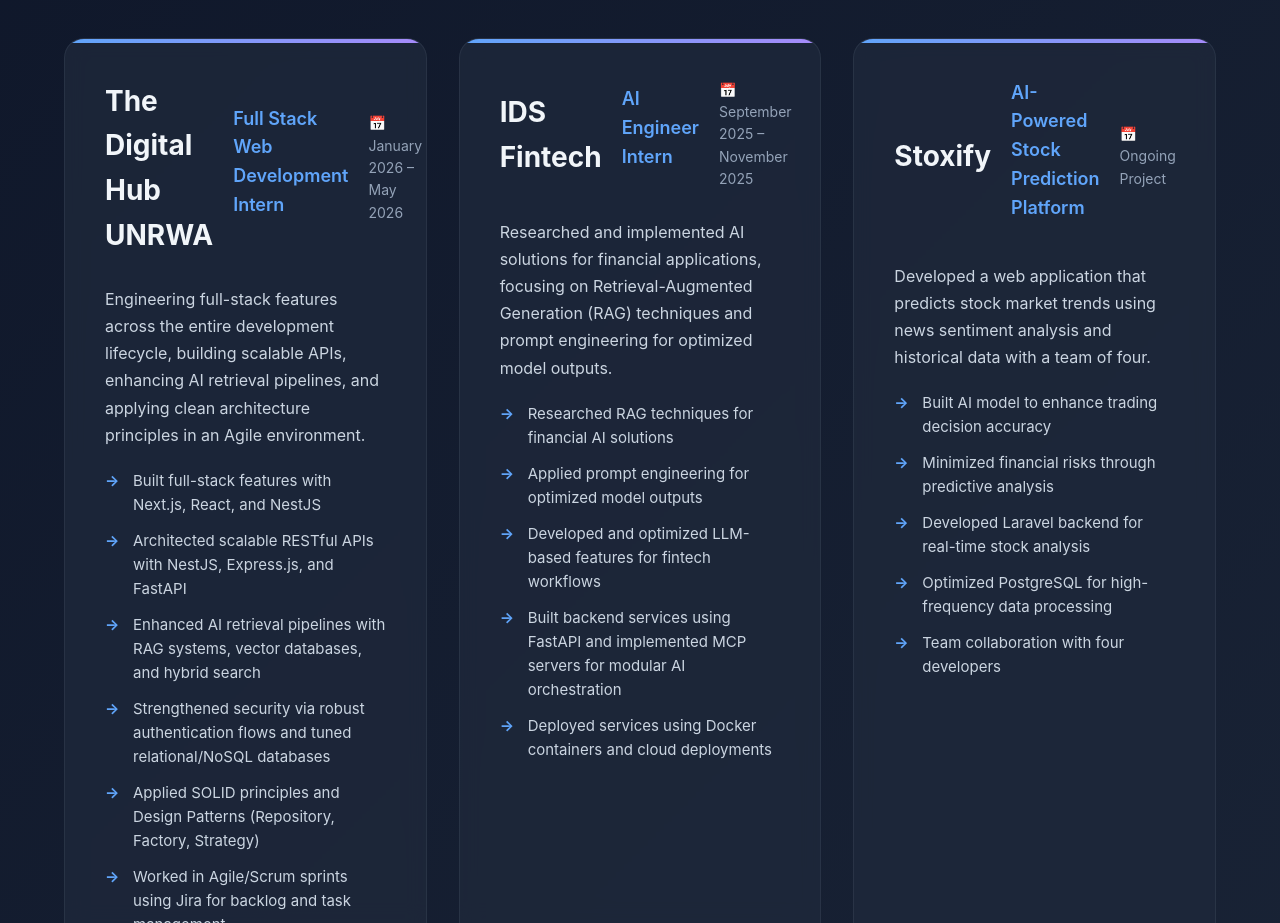
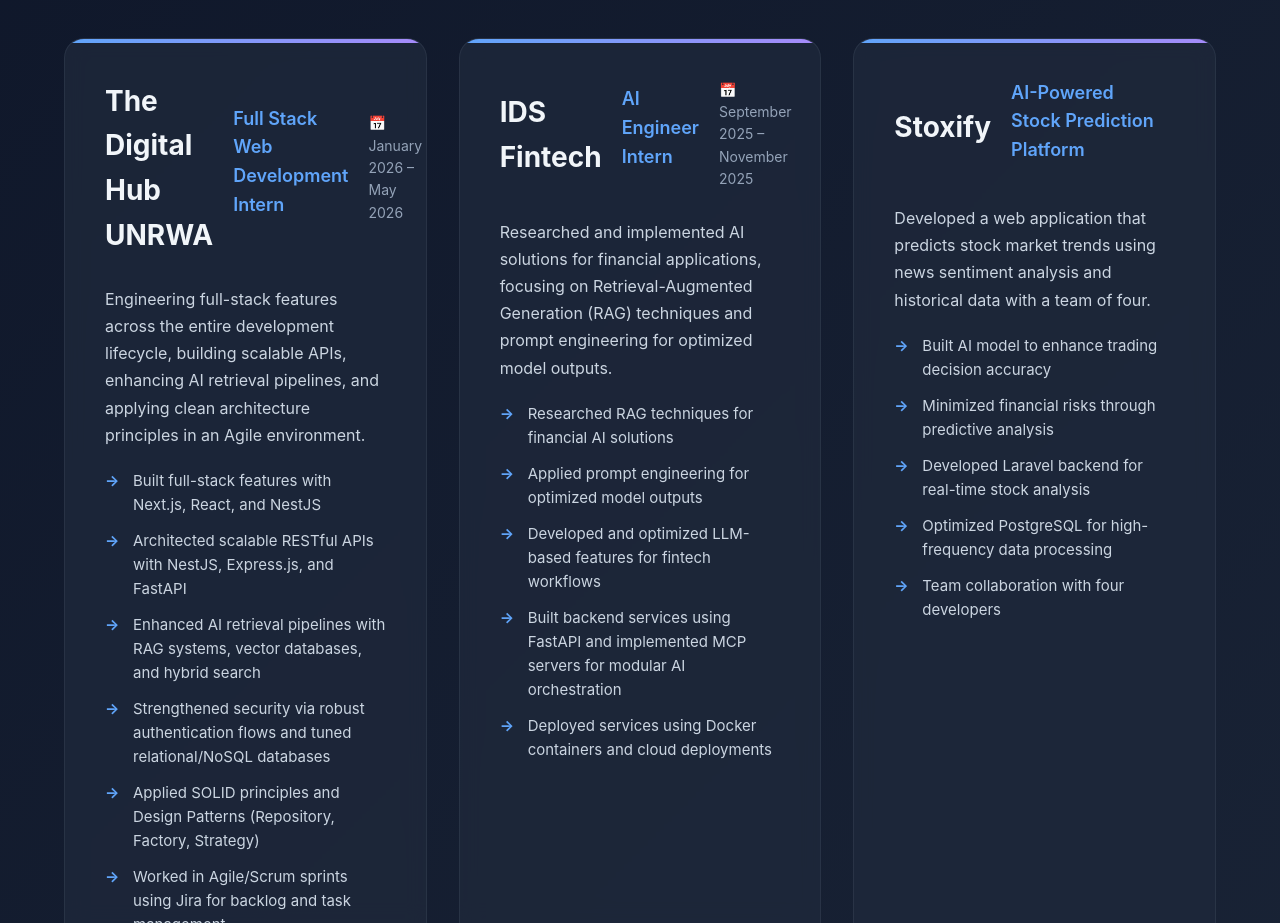
Before and after one commit to yahyafl/MyPortfolio-, a React (Vite) app: page / in a window 1280 px wide. Shown: the part 5920-6843 px from the top of the page. Built offline with nearby package versions, Linux system fonts and the light colour scheme.

Commit message:
update verssionss

```diff
--- a/src/sections/Projects.jsx
+++ b/src/sections/Projects.jsx
@@ -115,7 +115,7 @@
                 AI-Powered Stock Prediction Platform
               </h4>
               <p className="project-date">
-                <span>📅</span> Ongoing Project
+
               </p>
             </div>
 
```
